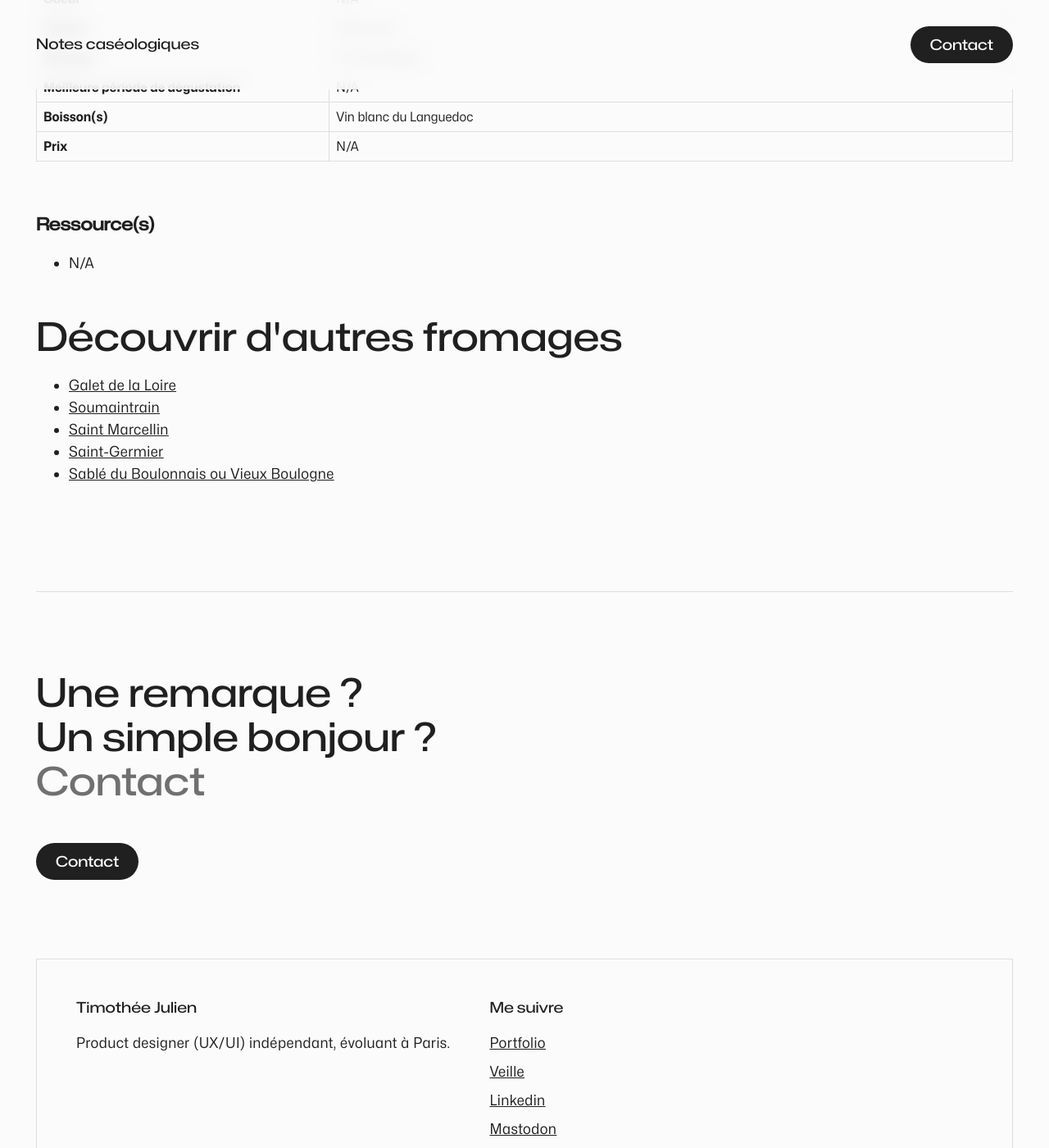
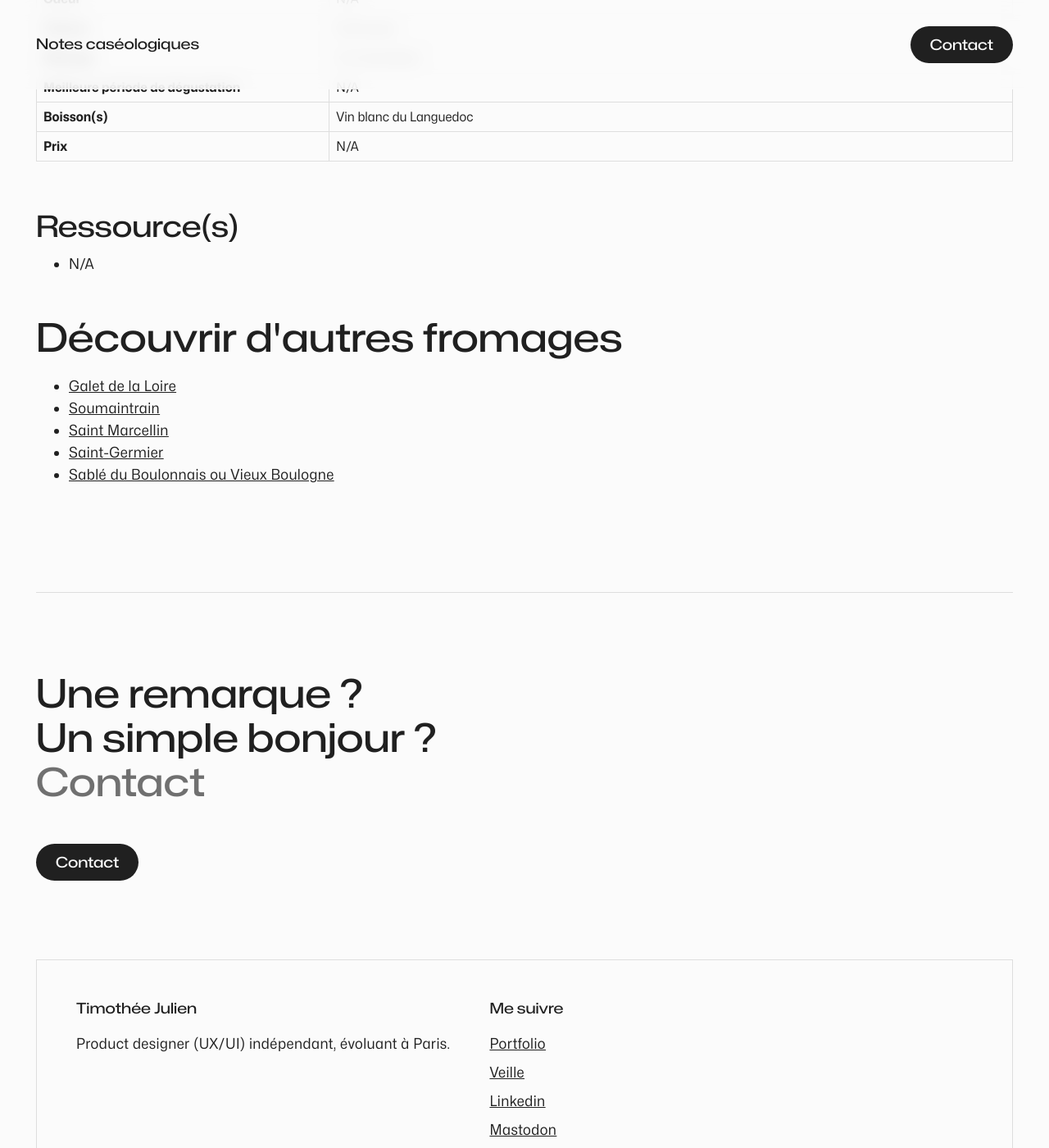
Before and after one commit to timotheejulien/fromages, a Jekyll site: the page built from _posts/2024-02-21-perail-des-cabasses.md, in a window 1280 px wide and 1400 px high, scrolled down 1028 px. Shown: the whole window at 82% size. Built offline with Jekyll 4.4.1, drawn with Linux system fonts in a browser that asks for light colours; comment, search, counter and statistics services are not loaded.

Commit message:
Corrections de bugs

```diff
--- a/_includes/head.html
+++ b/_includes/head.html
@@ -7,7 +7,7 @@
         <link rel="stylesheet" href="/css/style.css">
         <meta property="og:locale"  content="fr_FR" />
         <meta property="og:image" content="{{ site.url }}/cover.jpg" />
-        <script src="{{ site.url }}/assets/script.js"></script>
+        <script src="{{ base.url }}/assets/script.js"></script>
         {% include analytics.html %}
     </head>
 </html>
--- a/css/style.css
+++ b/css/style.css
@@ -76,6 +76,14 @@ h2, .h2 {
     font-style: normal;
     font-weight: 500;
     line-height: 44px;
+}
+
+h3, .h3 {
+    margin: 0;
+    font-size: 28px;
+    font-style: normal;
+    font-weight: 500;
+    line-height: 30px;
 }
 
 h4, .h4 {
@@ -271,7 +279,7 @@ ul.listing li {
 .post-image figcaption {
     width: 100%;
     margin-top: calc(100% + var(--space-small));
-    padding: var(--space-none) var(--space-regular) var(--space-none) var(--space-regular);
+    padding: var(--space-none) var(--space-x-small) var(--space-none) var(--space-x-small);
     font-size: 14px;
     line-height: 18px;
     letter-spacing: 0.2px;
@@ -360,6 +368,13 @@ ul.footer-nav li {
         font-style: normal;
         font-weight: 500;
         line-height: 54px;
+    }
+
+    h3, .h3 {
+        font-size: 36px;
+        font-style: normal;
+        font-weight: 500;
+        line-height: auto;
     }
 
     /* VARIABLE LAYOUT */
```
Also changed, not shown: 1 other file.
